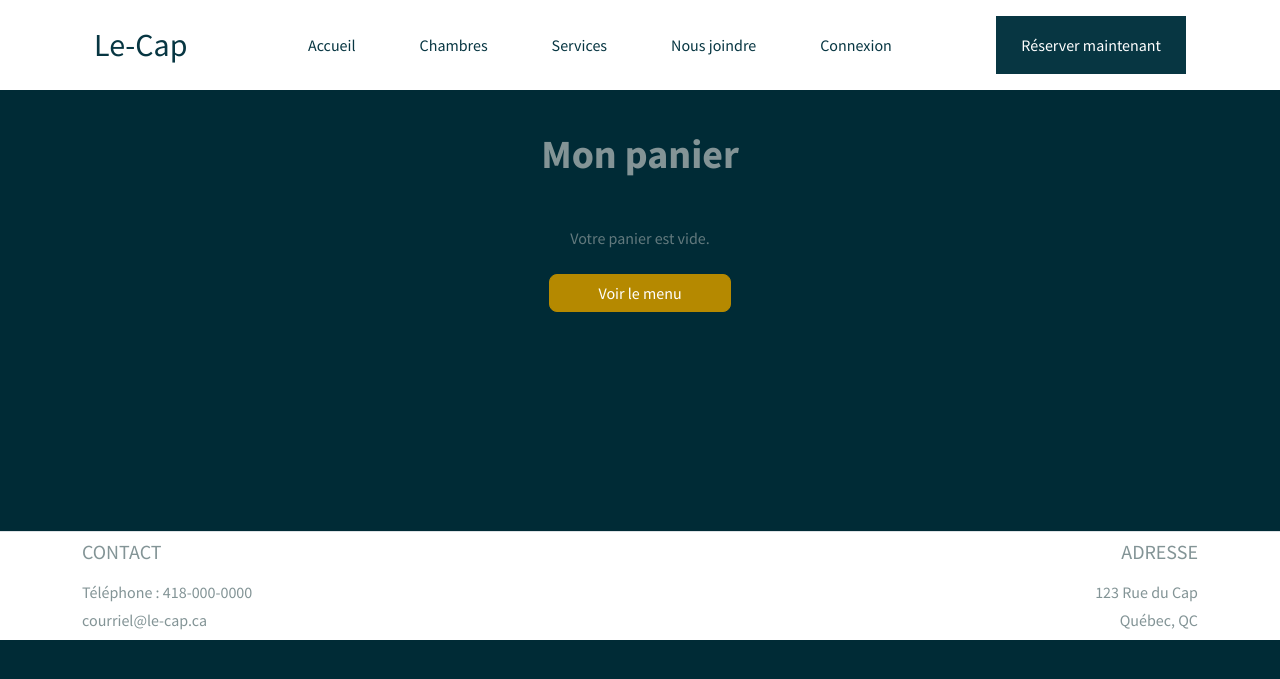
After one commit to JosianeManzi/Le-Cap, a Flask app: page /restauration/panier in a window 1280 px wide. The commit adds this page. Shown: the top 679 px of the page. Run offline with Flask 3, Linux system fonts and the light colour scheme; some libraries are stand-ins or nearby versions.

Commit message:
Creation du lien vers le panier

```diff
--- a/app.py
+++ b/app.py
@@ -3,7 +3,7 @@ from dotenv import load_dotenv
 import os
 from routes_compte import bp_compte
 from routes_chambres import bp_chambres
-
+from routes_restauration import bp_restauration
 
 if not os.getenv("DB_USER"):
     load_dotenv(".env")
@@ -12,6 +12,7 @@ app = Flask(__name__)
 app.secret_key = "aaaaaaaaaaaaaaaaaaaaaaaaaaaaaaaaa"
 app.register_blueprint(bp_compte, url_prefix="/compte")
 app.register_blueprint(bp_chambres, url_prefix="/chambres")
+app.register_blueprint(bp_restauration, url_prefix="/restauration")
 
 @app.route("/")
 def accueil():
--- /dev/null
+++ b/routes_restauration.py
@@ -0,0 +1,81 @@
+from flask import Blueprint, render_template, session, redirect, url_for, request
+import bd
+
+bp_restauration = Blueprint("restauration", __name__)
+
+CATEGORIES = [
+    ("petit-dejeuner", "Petit-déjeuner", "🥐"),
+    ("dejeuner", "Déjeuner", "🥗"),
+    ("diner", "Dîner", "🍽️"),
+]
+
+QUANTITE_MAX = 20
+
+
+def nombre_articles():
+    return sum(session.get("panier", {}).values())
+
+
+@bp_restauration.route("/", methods=["GET"])
+def page_menu():
+    with bd.creer_connexion() as conn:
+        plats = bd.obtenir_plats(conn)
+
+    plats_par_categorie = {cle: [] for cle, _, _ in CATEGORIES}
+    for plat in plats:
+        plats_par_categorie[plat["categorie"]].append(plat)
+
+    return render_template(
+        "restauration/menu.jinja",
+        categories=CATEGORIES,
+        plats_par_categorie=plats_par_categorie,
+        nb_articles=nombre_articles()
+    )
+
+
+@bp_restauration.route("/panier", methods=["GET"])
+def page_panier():
+    panier = session.get("panier", {})
+    lignes = []
+    total = 0
+
+    if panier:
+        with bd.creer_connexion() as conn:
+            plats = bd.obtenir_plats_par_ids(conn, [int(i) for i in panier])
+        for plat in plats:
+            quantite = panier[str(plat["id"])]
+            sous_total = plat["prix"] * quantite
+            total += sous_total
+            lignes.append({"plat": plat, "quantite": quantite, "sous_total": sous_total})
+
+    return render_template("restauration/panier.jinja", lignes=lignes, total=total)
+
+
+@bp_restauration.route("/panier/ajouter/<int:id_plat>", methods=["POST"])
+def ajouter_au_panier(id_plat):
+    panier = session.get("panier", {})
+    cle = str(id_plat)
+    panier[cle] = min(panier.get(cle, 0) + 1, QUANTITE_MAX)
+    session["panier"] = panier
+    return redirect(url_for("restauration.page_menu"))
+
+
+@bp_restauration.route("/panier/modifier/<int:id_plat>", methods=["POST"])
+def modifier_panier(id_plat):
+    panier = session.get("panier", {})
+    cle = str(id_plat)
+
+    if cle in panier:
+        action = request.form.get("action")
+        if action == "plus":
+            panier[cle] = min(panier[cle] + 1, QUANTITE_MAX)
+        elif action == "moins":
+            panier[cle] -= 1
+        elif action == "retirer":
+            panier[cle] = 0
+
+        if panier[cle] <= 0:
+            del panier[cle]
+
+    session["panier"] = panier
+    return redirect(url_for("restauration.page_panier"))
--- /dev/null
+++ b/templates/restauration/panier.jinja
@@ -0,0 +1,76 @@
+{% extends "base.jinja" %}
+
+{% block titre %}Mon panier{% endblock %}
+
+{% block contenu %}
+<div class="page-inscription container">
+
+    <h1 class="fw-bold text-center mb-5">Mon panier</h1>
+
+    {% if lignes %}
+    <div class="row justify-content-center">
+        <div class="col-12 col-lg-9">
+
+            <div class="card border-0 shadow-lg rounded-4">
+                <div class="card-body p-4">
+
+                    {% for ligne in lignes %}
+                    <div class="d-flex flex-wrap align-items-center justify-content-between gap-3 py-3 {% if not loop.last %}border-bottom{% endif %}">
+
+                        <div>
+                            <h5 class="fw-bold mb-1">{{ ligne.plat.nom }}</h5>
+                            <span class="text-muted">{{ '%.2f'|format(ligne.plat.prix) }} $ l'unité</span>
+                        </div>
+
+                        <div class="d-flex align-items-center gap-2">
+                            <form method="post" action="{{ url_for('restauration.modifier_panier', id_plat=ligne.plat.id) }}">
+                                <input type="hidden" name="action" value="moins">
+                                <button type="submit" class="btn btn-outline-primary btn-sm px-3">−</button>
+                            </form>
+
+                            <span class="fw-semibold px-2">{{ ligne.quantite }}</span>
+
+                            <form method="post" action="{{ url_for('restauration.modifier_panier', id_plat=ligne.plat.id) }}">
+                                <input type="hidden" name="action" value="plus">
+                                <button type="submit" class="btn btn-outline-primary btn-sm px-3">+</button>
+                            </form>
+
+                            <span class="fw-semibold ms-3 text-end" style="min-width: 80px;">{{ '%.2f'|format(ligne.sous_total) }} $</span>
+
+                            <form method="post" action="{{ url_for('restauration.modifier_panier', id_plat=ligne.plat.id) }}">
+                                <input type="hidden" name="action" value="retirer">
+                                <button type="submit" class="btn btn-outline-danger btn-sm ms-2">Retirer</button>
+                            </form>
+                        </div>
+
+                    </div>
+                    {% endfor %}
+
+                    <div class="d-flex justify-content-between pt-4">
+                        <h4 class="fw-bold">Total</h4>
+                        <h4 class="fw-bold">{{ '%.2f'|format(total) }} $</h4>
+                    </div>
+
+                </div>
+            </div>
+
+            <div class="d-flex flex-wrap justify-content-between gap-3 mt-4">
+                <a href="{{ url_for('restauration.page_menu') }}" class="btn btn-outline-primary rounded-3">Continuer mes achats</a>
+                <a href="#" class="btn btn-primary rounded-3 px-5">Commander</a>
+            </div>
+
+        </div>
+    </div>
+
+    {% else %}
+    <div class="text-center">
+        <p class="text-muted mb-4">Votre panier est vide.</p>
+        <a href="{{ url_for('restauration.page_menu') }}" class="btn btn-primary rounded-3 px-5">Voir le menu</a>
+    </div>
+    {% endif %}
+
+</div>
+{% endblock %}
+
+{% block scripts %}
+{% endblock %}
```
Also changed, not shown: bd.py (+19 -0 lines), templates/restauration/menu.jinja (added, +49 -0 lines), static/css/styles.css (line endings or trailing spaces).
